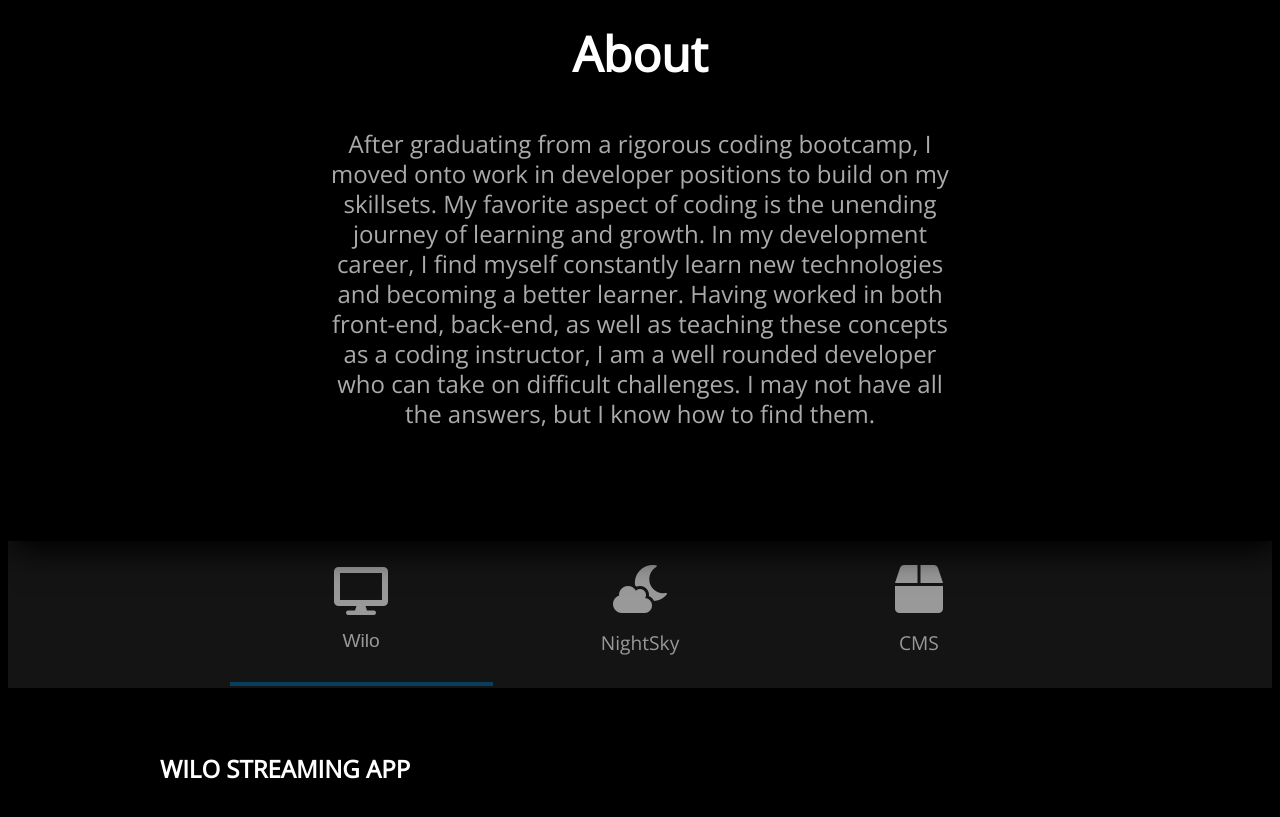
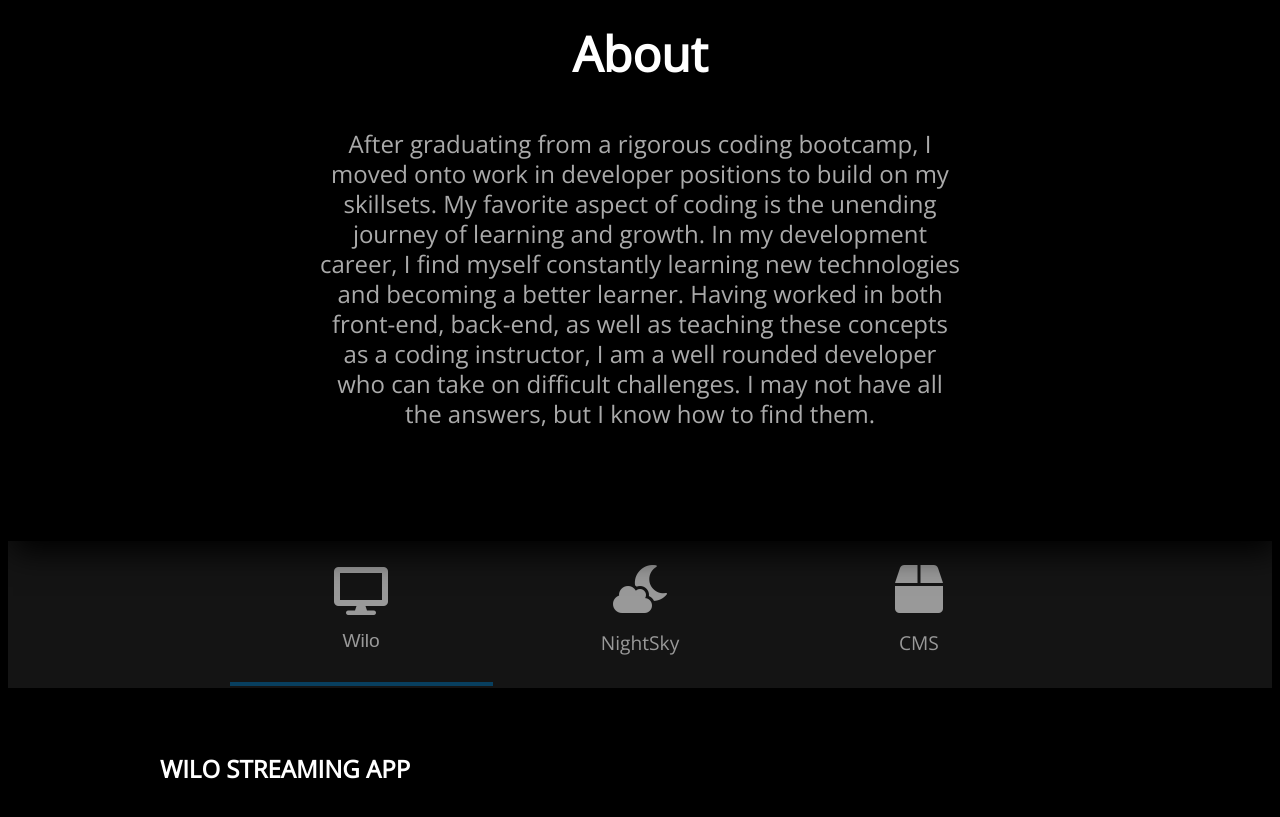
Before and after one commit to kevinyooky/FinalPortfolio, a website: page dist/index.html in a window 1280 px wide. Shown: the part 860-1677 px from the top of the page. Drawn offline with nearby package versions, Linux system fonts and the light colour scheme.

Commit message:
fix typo

```diff
--- a/dist/index.html
+++ b/dist/index.html
@@ -35,7 +35,7 @@
     <section class="about">
       <div class="container">
           <h1>About</h1>
-        <p>After graduating from a rigorous coding bootcamp, I moved onto work in developer positions to build on my skillsets. My favorite aspect of coding is the unending journey of learning and growth. In my development career, I find myself constantly learn new technologies and becoming a better learner. Having worked in both front-end, back-end, as well as teaching these concepts as a coding instructor, I am a well rounded developer who can take on difficult challenges. I may not have all the answers, but I know how to find them.</p>
+        <p>After graduating from a rigorous coding bootcamp, I moved onto work in developer positions to build on my skillsets. My favorite aspect of coding is the unending journey of learning and growth. In my development career, I find myself constantly learning new technologies and becoming a better learner. Having worked in both front-end, back-end, as well as teaching these concepts as a coding instructor, I am a well rounded developer who can take on difficult challenges. I may not have all the answers, but I know how to find them.</p>
       </div>
     </section>
 
```
